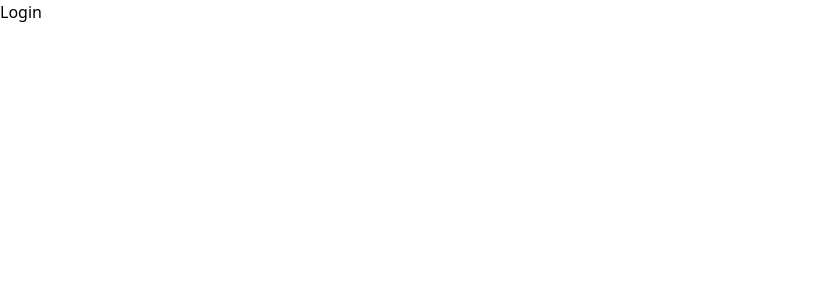
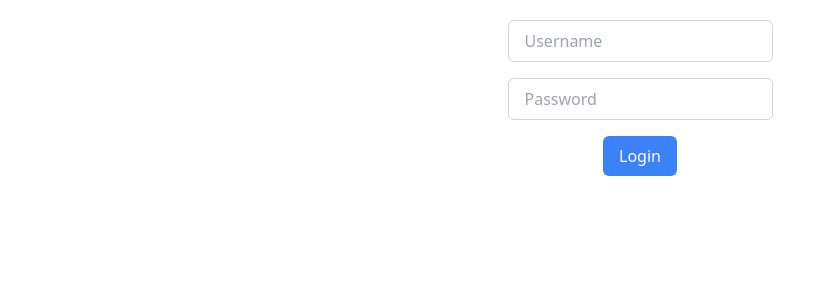
Before and after one commit to DHARAKA-METH/e-commerce-app-react, a React (Create React App) app: page /login in a window 1280 px wide. Shown: the top 300 px of the page, without its empty margins (0-835 px from the left). Built offline with nearby package versions, Linux system fonts and the light colour scheme.

Commit message:
creating login system

```diff
--- a/src/Login/Login.js
+++ b/src/Login/Login.js
@@ -1,11 +1,52 @@
+import { useRef } from "react";
+import { useDispatch } from "react-redux";
+import { collection, query, where, getDocs } from "firebase/firestore";
+import db from "../Firebase/Firebase";
+import { addUser } from "../Store/ReduxSlice/UserSlice";
+import { useNavigate } from "react-router-dom";
 
 
 const Login = () => {
+  const navigate=useNavigate()
+  const dispatch = useDispatch();
+
+  const loginSubmit = () => {
+    const q = query(collection(db, "users"), where("username", "==", "admin"));
+
+    getDocs(q).then((querySnapshot) => {
+      querySnapshot.forEach((doc) => {
+        // doc.data() is never undefined for query doc snapshots
+        console.log(doc.id, " => ", doc.data());
+        dispatch(addUser(doc.data()))
+        navigate("/admin")
+
+      });
+    });
+  };
+  const usernameRef = useRef();
+  const passwordRef = useRef();
   return (
-    <div>
-      Login
+    <div className="mt-5 flex flex-col items-center space-y-4">
+      <input
+        ref={usernameRef}
+        type="text"
+        placeholder="Username"
+        className="border border-gray-300 px-4 py-2 rounded-md focus:outline-none focus:border-blue-500"
+      />
+      <input
+        ref={passwordRef}
+        type="password"
+        placeholder="Password"
+        className="border border-gray-300 px-4 py-2 rounded-md focus:outline-none focus:border-blue-500"
+      />
+      <button
+        onClick={loginSubmit}
+        className="bg-blue-500 text-white px-4 py-2 rounded-md hover:bg-blue-600 focus:outline-none focus:shadow-outline-blue"
+      >
+        Login
+      </button>
     </div>
-  )
-}
+  );
+};
 
-export default Login
+export default Login;
--- a/src/Routers/AdminProtected.js
+++ b/src/Routers/AdminProtected.js
@@ -1,16 +1,22 @@
-import { Navigate, Outlet } from "react-router-dom"
+import { useSelector } from "react-redux";
+import { Navigate, Outlet } from "react-router-dom";
+//import { userSelector } from "../Store/ReduxSlice/UserSlice"
 
 const AdminProtected = () => {
+  const admin = true;
 
-    const admin=true
+  const user = useSelector((store) => store.UserSlice.user);
+  console.log(user);
 
-    if(admin){
-       return <Outlet/>
-    }else{
-        return <Navigate to={"/4O4"}/>
+  if (user.role) {
+    if (user.role==='admin') {
+      return <Outlet />;
+    } else {
+      return <Navigate to={"/4O4"} />;
+    }
+  } else {
+    return <Navigate to={"/4O4"} />;
+  }
+};
 
-    }
-
-}
-
-export default AdminProtected
+export default AdminProtected;
--- a/src/Store/ReduxSlice/UserSlice.js
+++ b/src/Store/ReduxSlice/UserSlice.js
@@ -12,6 +12,7 @@ const UserSlice = createSlice({
   initialState,
   reducers: {
     addUser: (state, action) => {
+
       state.user = action.payload;
     },
     removeUser: (state, action) => {
```
